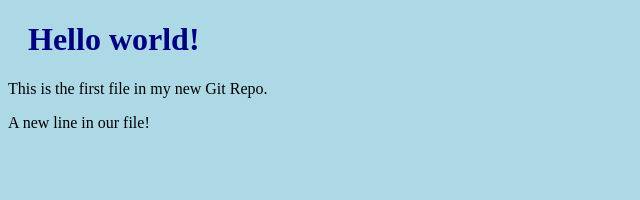
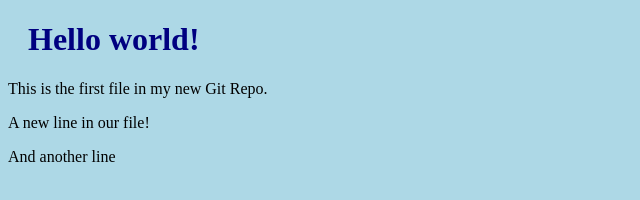
Before and after one commit to tedible/hello-world, a plain HTML site: page index.html in a window 1280 px wide. Shown: the whole page, without its empty margins (0-640 px from the left). Drawn offline with Linux system fonts and the light colour scheme.

Commit message:
"update index.html again"

```diff
--- a/index.html
+++ b/index.html
@@ -9,6 +9,6 @@
 <h1>Hello world!</h1>
 <p>This is the first file in my new Git Repo.</p>
 <p>A new line in our file!</p>
-
+<p>And another line</p>
 </body>
 </html>
```
